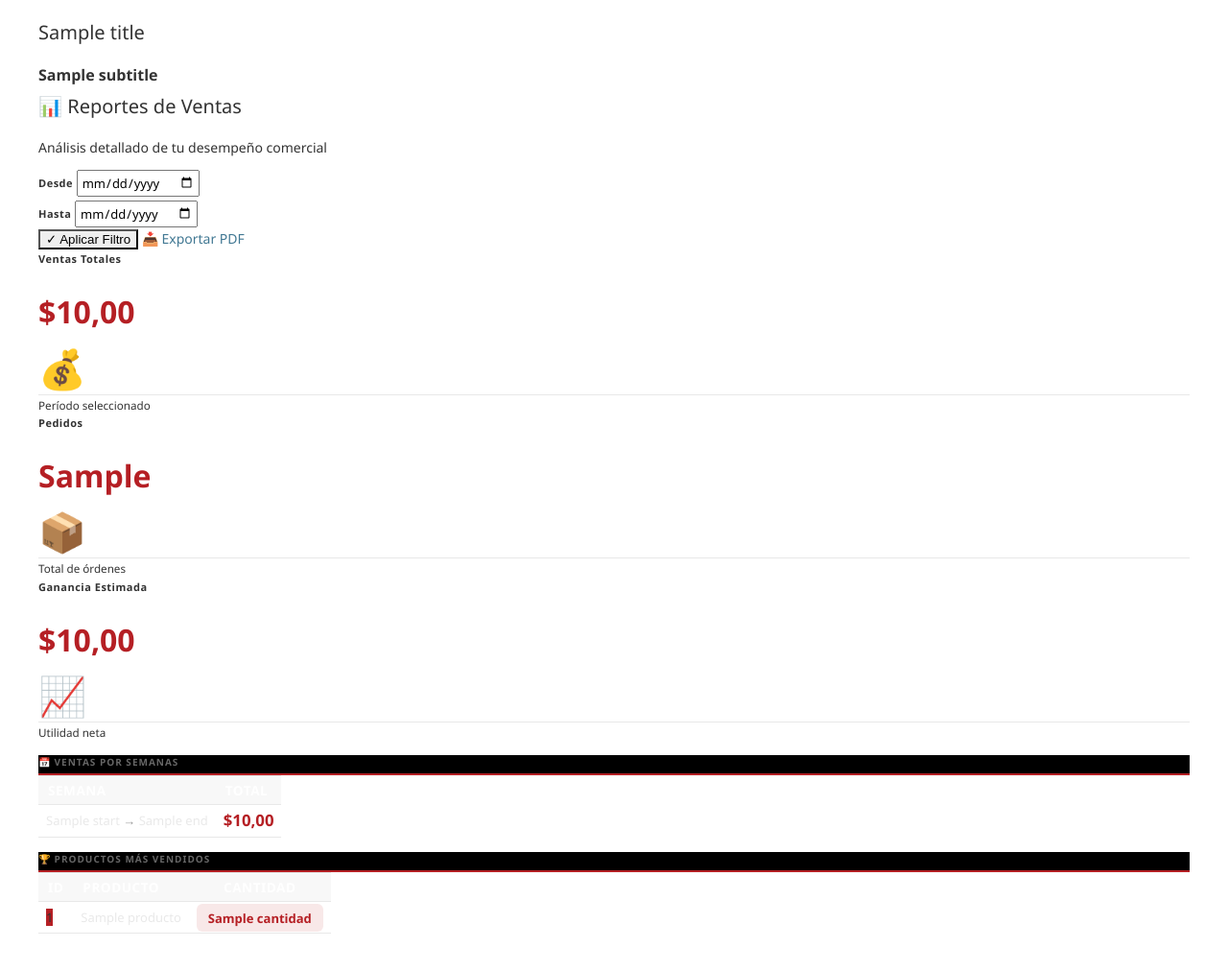
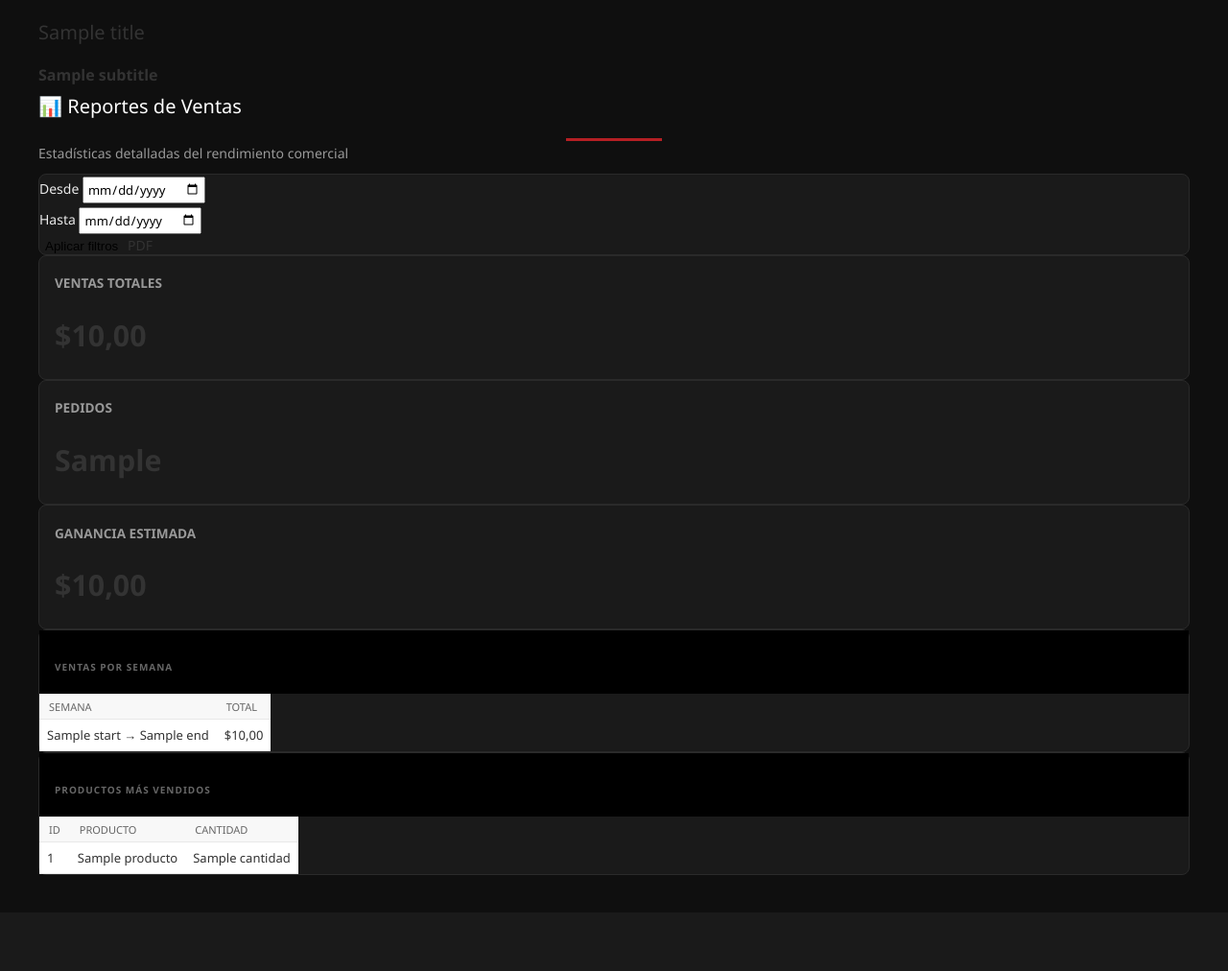
Before and after one commit to SantinoPuglielli/Rayo-indumentaria, a Django app: template web/templates/admin/reports_sales.html in a window 1280 px wide. Shown: the part 92-1104 px from the top of the page at 96% size. After the commit the page ends 1004 px from the top, so only its background shows below. Run offline with Django 5.2, Linux system fonts and the light colour scheme; the template is opened without the code that fills it: most values are stand-ins (such as "Sample title", 1, 10 or a date in 2020); parts of the project's set-up code (start-up, migrations or seed data) failed here and were passed over.

Commit message:
se corrigio el boton de reportes desde el admin ademas de su diseño

```diff
--- a/web/templates/admin/reports_sales.html
+++ b/web/templates/admin/reports_sales.html
@@ -2,177 +2,115 @@
 {% load static %}
 {% block content %}
 
-<!-- Header del reporte -->
-<div class="mb-4">
-  <h1 class="display-6 fw-bold mb-1">📊 Reportes de Ventas</h1>
-  <p class="text-muted mb-0">Análisis detallado de tu desempeño comercial</p>
+<div class="container-fluid px-3 py-4">
+
+  <!-- HEADER -->
+  <div class="text-center mb-4">
+    <h1 class="fw-bold mb-2" style="color: #fff;">📊 Reportes de Ventas</h1>
+    <div style="width: 100px; height: 3px; background: var(--rayo-red, #b51f24); margin: 0 auto;"></div>
+    <p class="mt-2" style="color: #999;">Estadísticas detalladas del rendimiento comercial</p>
   </div>
 
-<!-- Filtros de fecha -->
-<div class="card mb-4 shadow-custom">
+  <!-- FILTROS -->
+  <div class="card shadow-card mb-4" style="background: #1a1a1a; border: 1px solid #2a2a2a;">
     <div class="card-body">
       <form method="get" class="row g-3 align-items-end">
+
         <div class="col-md-4 col-lg-3">
-        <label for="start-date" class="form-label fw-600 text-uppercase small letter-spacing">Desde</label>
-        <input type="date" id="start-date" name="start" value="{{ start }}" class="form-control">
+          <label class="form-label fw-bold" style="color:#e9e9e9;">Desde</label>
+          <input type="date" name="start" value="{{ start }}" class="form-control bg-dark text-light border-secondary">
         </div>
+
         <div class="col-md-4 col-lg-3">
-        <label for="end-date" class="form-label fw-600 text-uppercase small letter-spacing">Hasta</label>
-        <input type="date" id="end-date" name="end" value="{{ end }}" class="form-control">
+          <label class="form-label fw-bold" style="color:#e9e9e9;">Hasta</label>
+          <input type="date" name="end" value="{{ end }}" class="form-control bg-dark text-light border-secondary">
         </div>
+
         <div class="col-md-4 col-lg-6 d-flex gap-2">
-        <button type="submit" class="btn btn-primary flex-grow-1">
-          ✓ Aplicar Filtro
+          <button class="btn btn-danger flex-grow-1" style="background: var(--rayo-red); border:none;">
+            <i class="bi bi-filter me-1"></i> Aplicar filtros
           </button>
+
           <a href="{% url 'reports:export_pdf' %}?start={{ start|date:'Y-m-d' }}&end={{ end|date:'Y-m-d' }}"
-          target="_blank" class="btn btn-outline-danger">
-          📥 Exportar PDF
+            class="btn btn-outline-light" target="_blank"
+            style="border-color: var(--rayo-red); color: var(--rayo-red);">
+            <i class="bi bi-file-earmark-pdf me-1"></i> PDF
           </a>
         </div>
+
       </form>
     </div>
   </div>
 
-<!-- KPIs Principales -->
-<div class="row g-3 mb-4">
+  <!-- KPI CARDS -->
+  <div class="row g-4 mb-4">
     <div class="col-md-6 col-lg-4">
-    <div class="card h-100 shadow-custom">
+      <div class="card kpi-card">
         <div class="card-body">
-        <div class="d-flex align-items-start justify-content-between">
+          <div class="d-flex justify-content-between">
             <div>
-            <p class="text-muted small fw-600 text-uppercase letter-spacing mb-2">Ventas Totales</p>
-            <h3 class="fw-bold mb-0" style="color: #b51f24; font-size: 2rem;">${{ ventas_total|floatformat:2 }}</h3>
+              <p class="kpi-title">Ventas Totales</p>
+              <h3 class="kpi-value">${{ ventas_total|floatformat:2 }}</h3>
             </div>
-          <span style="font-size: 2.5rem;">💰</span>
+            <i class="bi bi-cash-stack kpi-icon"></i>
           </div>
-        <hr class="my-3" style="border-color: #2a2a2a;">
-        <small class="text-muted">Período seleccionado</small>
         </div>
       </div>
     </div>
 
     <div class="col-md-6 col-lg-4">
-    <div class="card h-100 shadow-custom">
+      <div class="card kpi-card">
         <div class="card-body">
-        <div class="d-flex align-items-start justify-content-between">
+          <div class="d-flex justify-content-between">
             <div>
-            <p class="text-muted small fw-600 text-uppercase letter-spacing mb-2">Pedidos</p>
-            <h3 class="fw-bold mb-0" style="color: #b51f24; font-size: 2rem;">{{ cantidad_pedidos }}</h3>
+              <p class="kpi-title">Pedidos</p>
+              <h3 class="kpi-value">{{ cantidad_pedidos }}</h3>
             </div>
-          <span style="font-size: 2.5rem;">📦</span>
+            <i class="bi bi-box-seam kpi-icon"></i>
           </div>
-        <hr class="my-3" style="border-color: #2a2a2a;">
-        <small class="text-muted">Total de órdenes</small>
         </div>
       </div>
     </div>
 
     <div class="col-md-6 col-lg-4">
-    <div class="card h-100 shadow-custom">
+      <div class="card kpi-card">
         <div class="card-body">
-        <div class="d-flex align-items-start justify-content-between">
+          <div class="d-flex justify-content-between">
             <div>
-            <p class="text-muted small fw-600 text-uppercase letter-spacing mb-2">Ganancia Estimada</p>
-            <h3 class="fw-bold mb-0" style="color: #b51f24; font-size: 2rem;">${{ ganancia_total|floatformat:2 }}</h3>
+              <p class="kpi-title">Ganancia Estimada</p>
+              <h3 class="kpi-value">${{ ganancia_total|floatformat:2 }}</h3>
             </div>
-          <span style="font-size: 2.5rem;">📈</span>
+            <i class="bi bi-graph-up kpi-icon"></i>
           </div>
-        <hr class="my-3" style="border-color: #2a2a2a;">
-        <small class="text-muted">Utilidad neta</small>
         </div>
       </div>
     </div>
   </div>
 
-<!-- Ventas por semanas -->
-<div class="card mb-4 shadow-custom">
-  <div class="card-header" style="background: #000; border-bottom: 2px solid #b51f24;">
-    <h5 class="mb-0 fw-bold d-flex align-items-center gap-2">
-      <span style="color: #b51f24;">📅</span>
-      Ventas por Semanas
-    </h5>
+  <!-- VENTAS POR SEMANA -->
+  <div class="card shadow-card mb-4">
+    <div class="card-header table-header">
+      <h5 class="mb-0 fw-bold"><i class="bi bi-calendar-week me-2"></i>Ventas por semana</h5>
     </div>
-  <div class="card-body p-0">
+
     <div class="table-responsive">
-      <table class="table table-striped table-hover mb-0">
-        <thead style="background: #000;">
+      <table class="table table-dark table-hover align-middle mb-0">
+        <thead>
           <tr>
-            <th
-              style="color: #fff; font-weight: 600; text-transform: uppercase; letter-spacing: 0.5px; font-size: 0.85rem;">
-              Semana</th>
-            <th
-              style="color: #fff; font-weight: 600; text-transform: uppercase; letter-spacing: 0.5px; font-size: 0.85rem;">
-              Total</th>
+            <th>Semana</th>
+            <th>Total</th>
           </tr>
         </thead>
+
         <tbody>
           {% for w in weeks %}
           <tr>
-            <td class="py-3">
-              <span style="color: #e9e9e9;">{{ w.start }} <span style="color: #999;">→</span> {{ w.end }}</span>
-            </td>
-            <td class="py-3">
-              <span class="fw-600" style="color: #b51f24; font-size: 1.05rem;">${{ w.total|floatformat:2 }}</span>
-            </td>
+            <td>{{ w.start }} → {{ w.end }}</td>
+            <td class="text-danger fw-bold">${{ w.total|floatformat:2 }}</td>
           </tr>
           {% empty %}
           <tr>
-            <td colspan="2" class="text-center py-4 text-muted">
-              ℹ️ No hay datos disponibles para el período seleccionado
-            </td>
-          </tr>
-          {% endfor %}
-        </tbody>
-      </table>
-    </div>
-  </div>
-</div>
-
-<!-- Productos más vendidos -->
-<div class="card shadow-custom">
-  <div class="card-header" style="background: #000; border-bottom: 2px solid #b51f24;">
-    <h5 class="mb-0 fw-bold d-flex align-items-center gap-2">
-      <span style="color: #b51f24;">🏆</span>
-      Productos Más Vendidos
-    </h5>
-  </div>
-  <div class="card-body p-0">
-    <div class="table-responsive">
-      <table class="table table-striped table-hover mb-0">
-        <thead style="background: #000;">
-          <tr>
-            <th
-              style="color: #fff; font-weight: 600; text-transform: uppercase; letter-spacing: 0.5px; font-size: 0.85rem;">
-              ID</th>
-            <th
-              style="color: #fff; font-weight: 600; text-transform: uppercase; letter-spacing: 0.5px; font-size: 0.85rem;">
-              Producto</th>
-            <th
-              style="color: #fff; font-weight: 600; text-transform: uppercase; letter-spacing: 0.5px; font-size: 0.85rem; text-align: center;">
-              Cantidad</th>
-          </tr>
-        </thead>
-        <tbody>
-          {% for row in top_products_page %}
-          <tr>
-            <td class="py-3">
-              <span class="badge" style="background: #b51f24;">{{ row.producto.pk }}</span>
-            </td>
-            <td class="py-3">
-              <span style="color: #e9e9e9;">{{ row.producto.nombre }}</span>
-            </td>
-            <td class="py-3 text-center">
-              <span class="fw-600"
-                style="color: #b51f24; background: rgba(181, 31, 36, 0.1); padding: 0.35rem 0.75rem; border-radius: 0.375rem;">
-                {{ row.cantidad }}
-              </span>
-            </td>
-          </tr>
-          {% empty %}
-          <tr>
-            <td colspan="3" class="text-center py-4 text-muted">
-              ℹ️ No hay productos vendidos en este período
-            </td>
+            <td colspan="2" class="text-center text-muted py-3">No hay datos en este período</td>
           </tr>
           {% endfor %}
         </tbody>
@@ -180,78 +118,134 @@
     </div>
   </div>
 
-  <!-- Paginación mejorada -->
-  {% if top_products_page.has_previous or top_products_page.has_next %}
-  <div class="card-footer" style="background: #1a1a1a; border-top: 1px solid #2a2a2a;">
-    <nav aria-label="Paginación">
-      <ul class="pagination mb-0 justify-content-center">
+  <!-- PRODUCTOS MÁS VENDIDOS -->
+  <div class="card shadow-card mb-4">
+    <div class="card-header table-header">
+      <h5 class="mb-0 fw-bold"><i class="bi bi-trophy me-2"></i>Productos más vendidos</h5>
+    </div>
+
+    <div class="table-responsive">
+      <table class="table table-dark table-hover align-middle mb-0">
+        <thead>
+          <tr>
+            <th>ID</th>
+            <th>Producto</th>
+            <th class="text-center">Cantidad</th>
+          </tr>
+        </thead>
+
+        <tbody>
+          {% for row in top_products_page %}
+          <tr>
+            <td><span class="badge bg-danger">{{ row.producto.pk }}</span></td>
+            <td>{{ row.producto.nombre }}</td>
+            <td class="text-center text-danger fw-bold">{{ row.cantidad }}</td>
+          </tr>
+
+          {% empty %}
+          <tr>
+            <td colspan="3" class="text-center text-muted py-3">No hay productos vendidos</td>
+          </tr>
+          {% endfor %}
+        </tbody>
+      </table>
+    </div>
+
+    <!-- PAGINACIÓN -->
+    {% if top_products_page.has_other_pages %}
+    <div class="card-footer text-center" style="background: #0f0f0f;">
+      <div class="pagination justify-content-center">
+
         {% if top_products_page.has_previous %}
-        <li class="page-item">
-          <a class="page-link"
-            href="?page={{ top_products_page.previous_page_number }}&start={{ start }}&end={{ end }}">
-            ← Anterior
-          </a>
-        </li>
-        {% else %}
-        <li class="page-item disabled">
-          <span class="page-link">← Anterior</span>
-        </li>
+        <a href="?page={{ top_products_page.previous_page_number }}&start={{ start }}&end={{ end }}" class="page-link">←
+          Anterior</a>
         {% endif %}
 
-        <li class="page-item disabled">
-          <span class="page-link" style="color: #999;">
-            Página <strong style="color: #b51f24;">{{ top_products_page.number }}</strong> de <strong>{{
-              top_products_page.paginator.num_pages }}</strong>
+        <span class="page-link disabled bg-dark text-light border-secondary">
+          Página {{ top_products_page.number }} de {{ top_products_page.paginator.num_pages }}
         </span>
-        </li>
 
         {% if top_products_page.has_next %}
-        <li class="page-item">
-          <a class="page-link" href="?page={{ top_products_page.next_page_number }}&start={{ start }}&end={{ end }}">
-            Siguiente →
-          </a>
-        </li>
-        {% else %}
-        <li class="page-item disabled">
-          <span class="page-link">Siguiente →</span>
-        </li>
+        <a href="?page={{ top_products_page.next_page_number }}&start={{ start }}&end={{ end }}"
+          class="page-link">Siguiente →</a>
         {% endif %}
-      </ul>
-    </nav>
+      </div>
     </div>
     {% endif %}
   </div>
 
-<!-- Estilos personalizados para este reporte -->
+</div>
+
 <style>
-  .letter-spacing {
-    letter-spacing: 0.5px;
+  /* --- ESTILO RAYO --- */
+
+  body {
+    background: #0f0f0f !important;
   }
 
-  .fw-600 {
+  .shadow-card {
+    background: #1a1a1a;
+    border: 1px solid #2a2a2a;
+    border-radius: 0.5rem;
+    transition: 0.25s ease;
+  }
+
+  .shadow-card:hover {
+    border-color: var(--rayo-red, #b51f24);
+    box-shadow: 0 5px 25px rgba(181, 31, 36, 0.25);
+    transform: translateY(-2px);
+  }
+
+  .table-header {
+    background: #000;
+    color: var(--rayo-red, #b51f24);
+    border-bottom: 2px solid var(--rayo-red);
+    padding: 1rem;
+  }
+
+  .kpi-card {
+    background: #1a1a1a;
+    border: 1px solid #2a2a2a;
+    border-radius: .5rem;
+    padding: 1rem;
+    transition: .25s;
+  }
+
+  .kpi-card:hover {
+    border-color: var(--rayo-red);
+    box-shadow: 0 6px 20px rgba(181, 31, 36, 0.3);
+    transform: translateY(-3px);
+  }
+
+  .kpi-title {
+    color: #999;
+    text-transform: uppercase;
+    font-size: .85rem;
     font-weight: 600;
   }
 
-  .table-hover tbody tr:hover {
-    background-color: rgba(181, 31, 36, 0.05) !important;
-    border-left: 3px solid #b51f24;
-    padding-left: 1rem;
+  .kpi-value {
+    color: var(--rayo-red);
+    font-weight: 700;
+    font-size: 1.9rem;
   }
 
-  .badge {
-    animation: pulse 2s infinite;
+  .kpi-icon {
+    font-size: 2.5rem;
+    color: var(--rayo-red);
   }
 
-  @keyframes pulse {
-
-    0%,
-    100% {
-      transform: scale(1);
+  .page-link {
+    background: #1a1a1a;
+    color: #e9e9e9;
+    border: 1px solid #2a2a2a;
+    margin: 0 4px;
   }
 
-    50% {
-      transform: scale(1.05);
-    }
+  .page-link:hover {
+    background: var(--rayo-red);
+    border-color: var(--rayo-red);
+    color: #fff;
   }
 </style>
 
```
Also changed, not shown: web/rayo_shop/settings.py (+7 -5 lines), 1 other file. Lines whose indentation alone changed are shown as unchanged.
